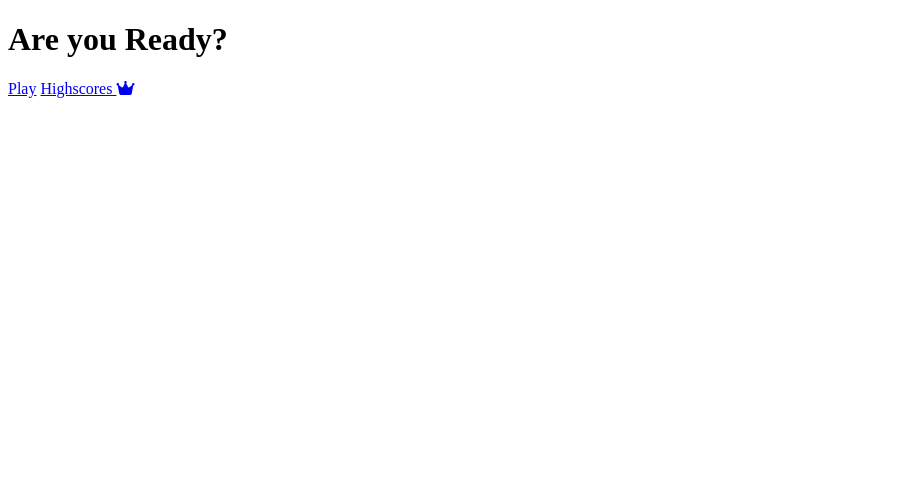
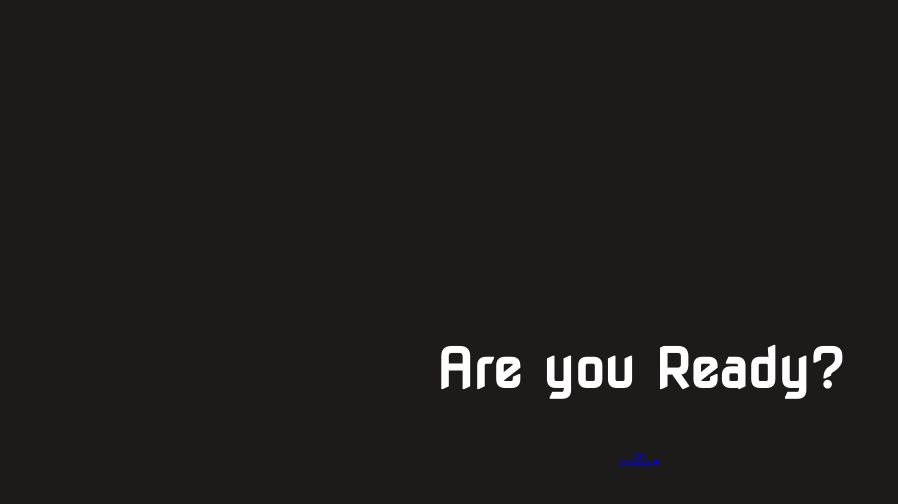
Before and after one commit to Code-Institute-Submissions/trevthedev777-javascriptQuizGameMultipleChoice, a plain HTML site: page index.html in a window 1280 px wide. Shown: the whole page, without its empty margins (0-898 px from the left). Drawn offline with Linux system fonts and the light colour scheme; a web font is replaced by a local one.

Commit message:
add basic style and centering for home screen

```diff
--- a/assets/css/style.css
+++ b/assets/css/style.css
@@ -0,0 +1,57 @@
+body {
+    background-color: rgb(29, 26, 26);
+}
+
+/* set font size at 62.5% so 1rem is equal to 10px */
+* {
+    box-sizing: border-box;
+    margin: 0;
+    padding: 0;
+    font-size: 62.5%;
+    font-family: 'Nova Square', cursive;
+}
+
+h1 {
+    font-size: 5.4rem;
+    color: white;
+    margin-bottom: 5rem;
+}
+
+h2 {
+    font-size: 4.2rem;
+    margin-bottom: 4rem;
+}
+
+.container {
+    width: 100vw;
+    height: 100vh;
+    display: flex;
+    justify-content: center;
+    align-items: center;
+    max-width: 80rem;
+    margin: 0 auto;
+    padding: 2rem;
+}
+
+/* flexbox for align and grid for project */
+.flex-column {
+    display: flex;
+    flex-direction: column;
+}
+
+.flex-center {
+    justify-content: center;
+    align-items: center;
+}
+
+.justify-center {
+    justify-content: center;
+}
+
+.text-center {
+    text-align: center;
+}
+
+.hidden {
+    display: none;
+}
--- a/index.html
+++ b/index.html
@@ -7,6 +7,8 @@
     <!-- font awesome, style sheet and google fonts links -->
     <link rel="stylesheet" href="/assets/css/style.css">
     <script src="https://kit.fontawesome.com/a3dce2af8c.js" crossorigin="anonymous"></script>
+    <link href="https://fonts.googleapis.com/css2?family=Lato:ital,wght@0,300;1,300&family=Nova+Square&family=Zen+Kaku+Gothic+Antique:wght@700&display=swap" rel="stylesheet">
+
     <title>Trevors Quiz Game</title>
 </head>
 <body>
```
